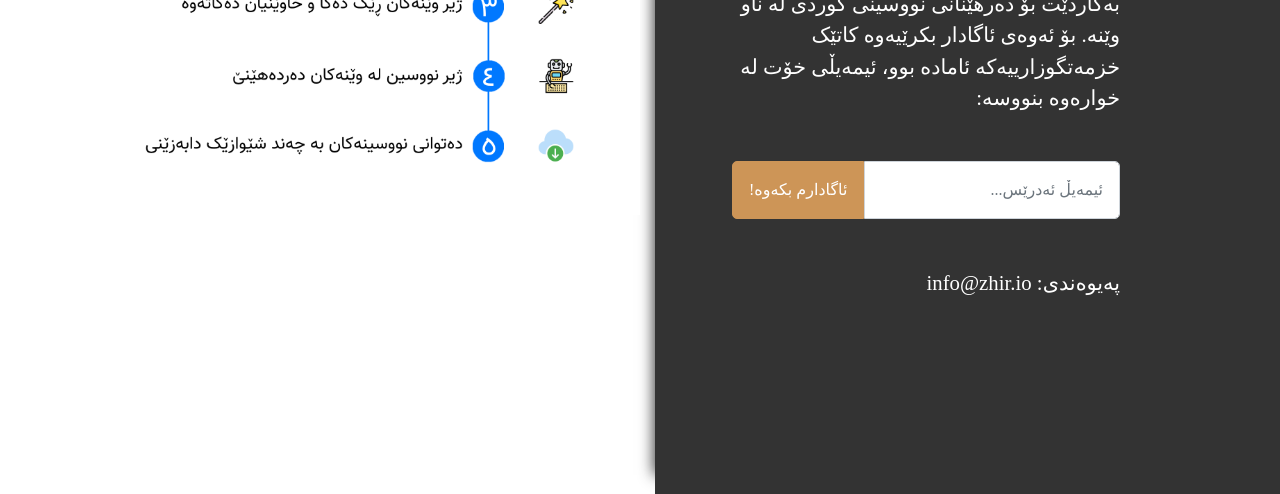
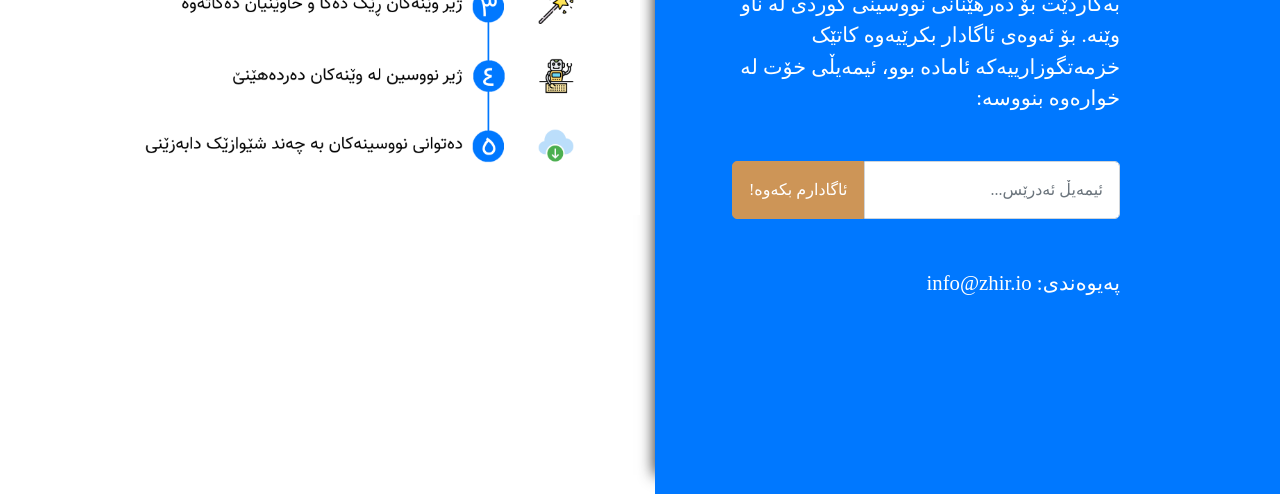
Before and after one commit to hesta-io/zhir-commingsoon, a plain HTML site: page index.html in a window 1280 px wide. Shown: the part 306-800 px from the top of the page. Drawn offline with Linux system fonts and the light colour scheme; a web font is replaced by a local one.

Commit message:
Update index.html

```diff
--- a/index.html
+++ b/index.html
@@ -8,7 +8,7 @@
   <meta name="description" content="">
   <meta name="author" content="">
 
-  <title>بەو زووانە - ژیر OCR</title>
+  <title>بەم زووانە - ژیر OCR</title>
 
   <!-- Bootstrap core CSS -->
   <link href="vendor/bootstrap/css/bootstrap.min.css" rel="stylesheet">
@@ -29,14 +29,8 @@
 
 <body>
 
-  <!-- <div class="overlay"></div> -->
-  <!-- <video playsinline="playsinline" autoplay="autoplay" muted="muted" loop="loop">
-    <source src="mp4/bg.mp4" type="video/mp4">
-  </video> -->
-
-
 <div class="row h-100  justify-content-center align-self-center">
-  <div class="col-lg-6 col-md-12 col-sm-12" style="box-shadow: -1px -19px 14px #333333;background: #333333;">
+  <div class="col-lg-6 col-md-12 col-sm-12" style="box-shadow: -1px -19px 14px #333333;background: #0078ff;">
     <div class="masthead" style="width: 103%;">
       <!-- <div class="masthead-bg"></div> -->
       <div class="container h-100">
```
